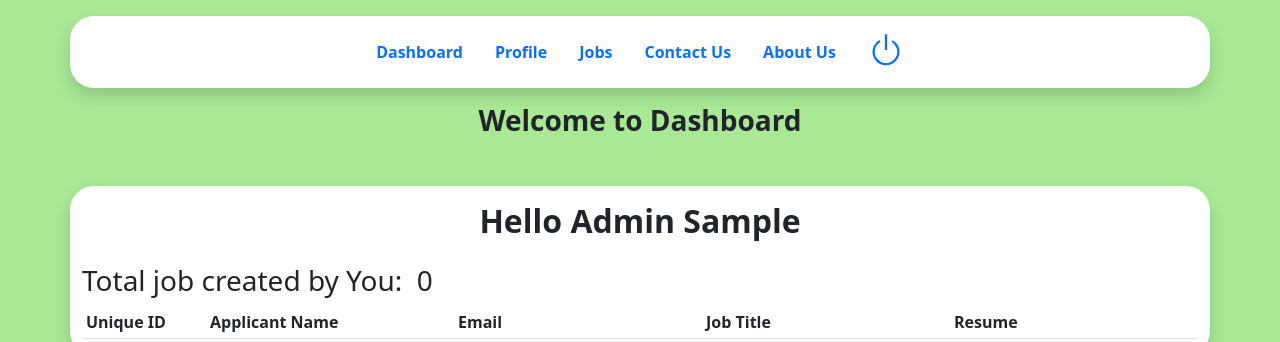
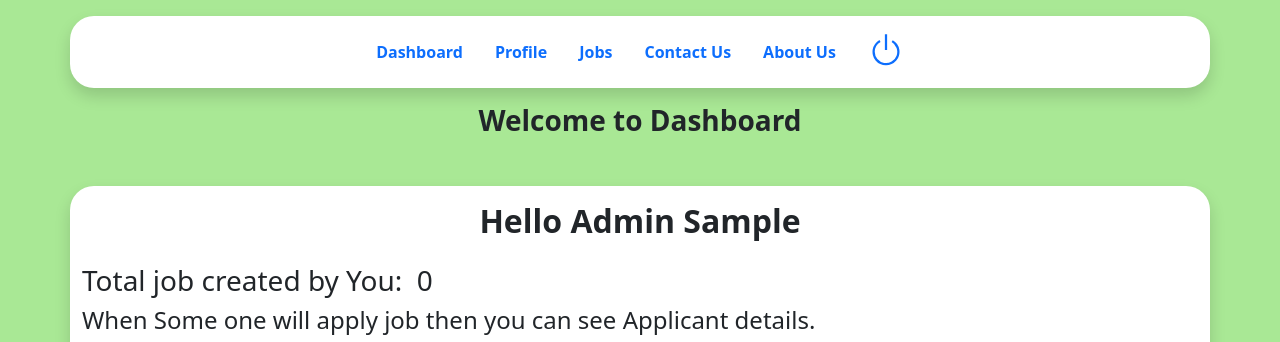
Before and after one commit to nhyadav/Apanajobportal, a Django app: page /dashboard in a window 1280 px wide. Shown: the top 342 px of the page. Run offline with Django 3.2, Linux system fonts and the light colour scheme; the visitor is signed in with stand-in values (Sample User, id 1); data comes from the database, SQL or seed files in the repository; data that the repository does not hold is empty.

Commit message:
Deployment Done Successfully

```diff
--- a/job/templates/job/employerdashboard.html
+++ b/job/templates/job/employerdashboard.html
@@ -36,7 +36,7 @@
 
 
         {% else %}
-
+        <h4>When Some one will apply job then you can see Applicant details.</h4>
         <div class="table-responsive">
           <table class="table table-striped table-sm">
             <thead>
```
